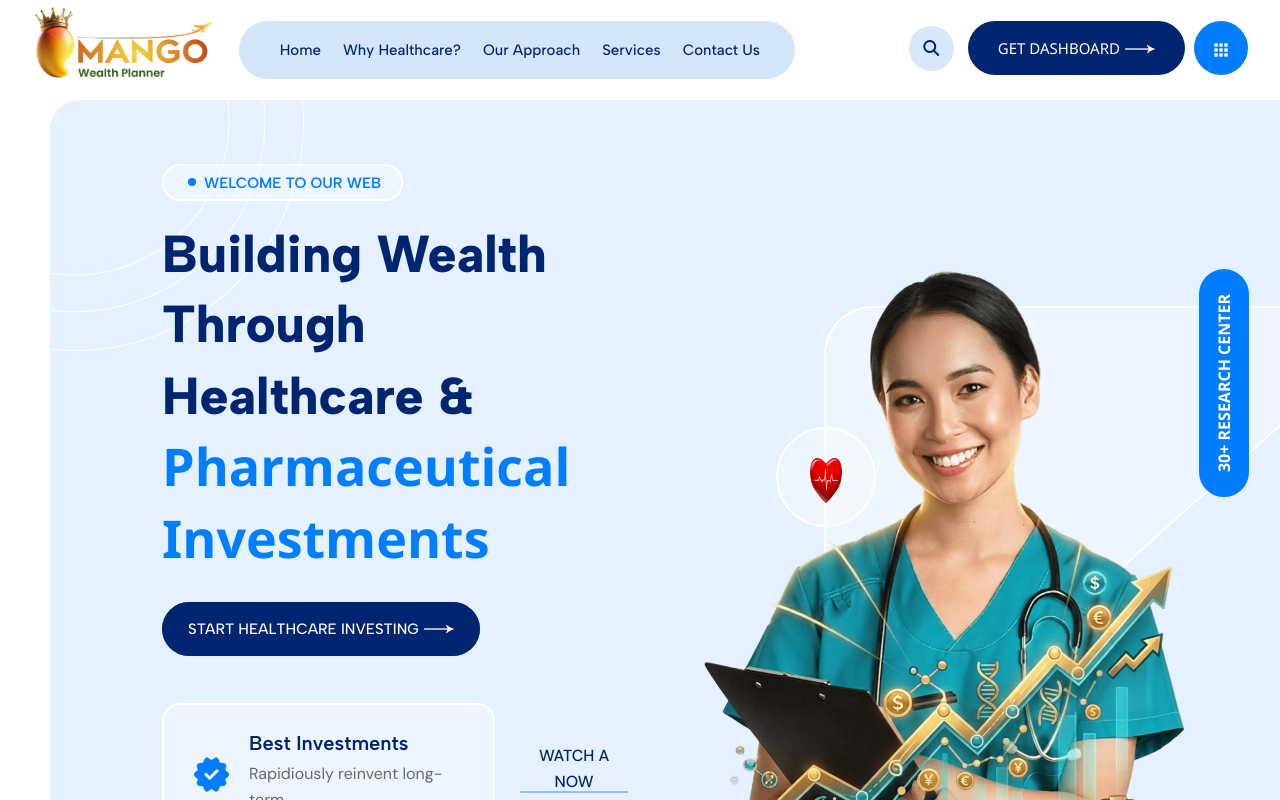
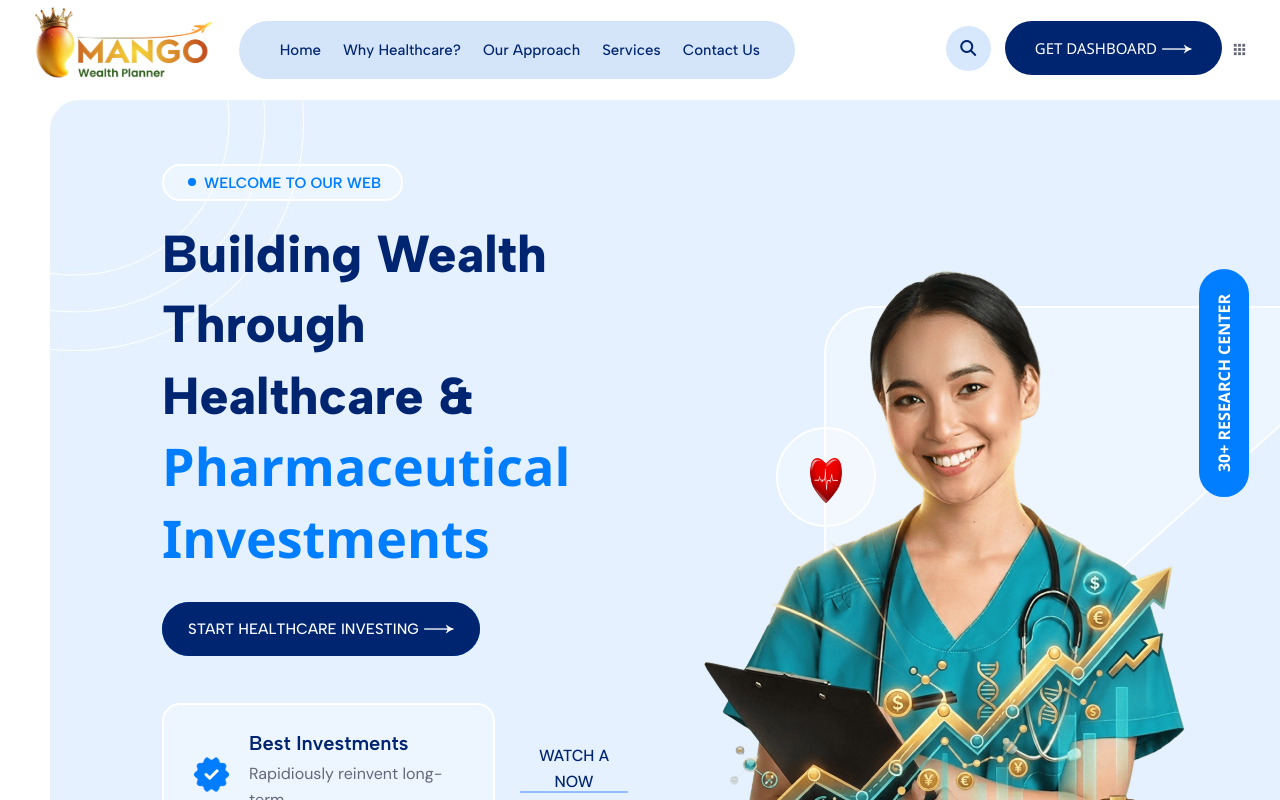
Before and after one commit to MOHDSUHAIL09/crypto, a React (Vite) app: page / in a window 1280 px wide. Shown: the top 800 px of the page. Built offline with nearby package versions, Linux system fonts and the light colour scheme; no server answers; a web font is replaced by a local one.

Commit message:
update code

```diff
--- a/src/Pages/Dahboard/LeveUserCard.jsx
+++ b/src/Pages/Dahboard/LeveUserCard.jsx
@@ -14,9 +14,9 @@ const ProUserCard = () => {
   const { userData } = useUser();
   const [copied, setCopied] = useState(false);
 
-  const baseUrl = "https://india.mangowealthplanner.com/";
+  const baseUrl = "https://mango01.netlify.app/";
   const referralLink = userData?.me
-    ? `${baseUrl}/register?ref=${userData.me}`
+    ? `${baseUrl}/signup?ref=${userData.me}`
     : baseUrl;
 
   // Copy referral link to clipboard
--- a/src/components/ui/Header/Header.jsx
+++ b/src/components/ui/Header/Header.jsx
@@ -229,9 +229,13 @@ const Header = () => {
                   {/* Sidebar (info-group) Button */}
                   <div className="sidebar">
                     <div className="nav-btn navSidebar-button" onClick={() => setIsInfoGroupActive(true)}>
-                      <span><i><CgMenuGridR /></i></span>
+                      <span><CgMenuGridR className="menu-icon" /></span>
+
+
                     </div>
                   </div>
+
+
                 </div>
               </nav>
             </div>
@@ -270,7 +274,6 @@ const Header = () => {
               </a>
             </div>
             <div className="sidebar-textwidget">
-              {/* Sidebar content as per original */}
               <div className="sidebar-info-contents">
                 <div className="content-thumb-box">
                   <img src="assets/images/resource/sidebar-thumb.png" alt="" />
```
Lines whose indentation alone changed are shown as unchanged.
